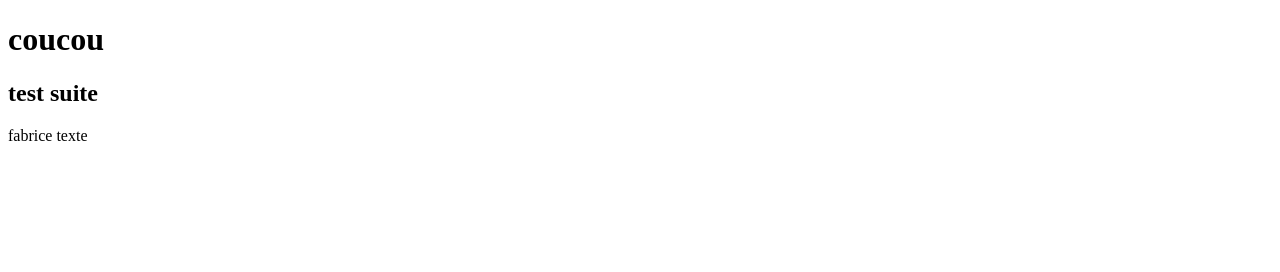
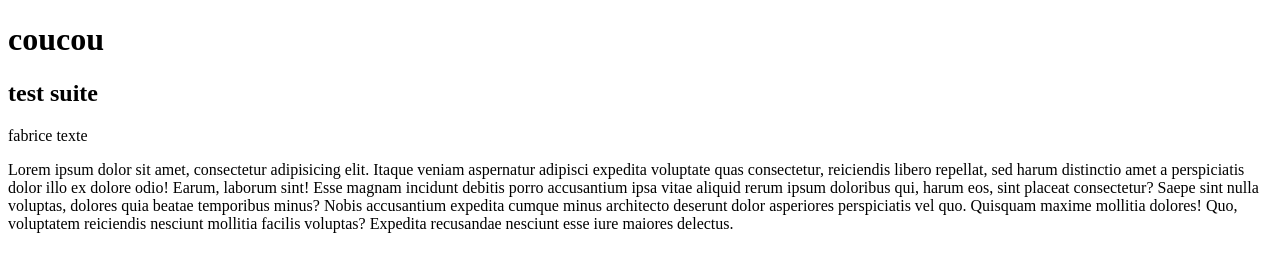
Before and after one commit to marie-josee67/test_git, a plain HTML site: page index.html in a window 1280 px wide. Drawn offline with Linux system fonts and the light colour scheme.

Commit message:
rajout texte

```diff
--- a/index.html
+++ b/index.html
@@ -9,5 +9,8 @@
     <h1>coucou</h1>
     <h2>test suite</h2>
     <p>fabrice texte</p>
+    <p>Lorem ipsum dolor sit amet, consectetur adipisicing elit. Itaque veniam aspernatur adipisci expedita voluptate quas consectetur, reiciendis libero repellat, sed harum distinctio amet a perspiciatis dolor illo ex dolore odio!
+    Earum, laborum sint! Esse magnam incidunt debitis porro accusantium ipsa vitae aliquid rerum ipsum doloribus qui, harum eos, sint placeat consectetur? Saepe sint nulla voluptas, dolores quia beatae temporibus minus?
+    Nobis accusantium expedita cumque minus architecto deserunt dolor asperiores perspiciatis vel quo. Quisquam maxime mollitia dolores! Quo, voluptatem reiciendis nesciunt mollitia facilis voluptas? Expedita recusandae nesciunt esse iure maiores delectus.</p>
 </body>
 </html>
```
